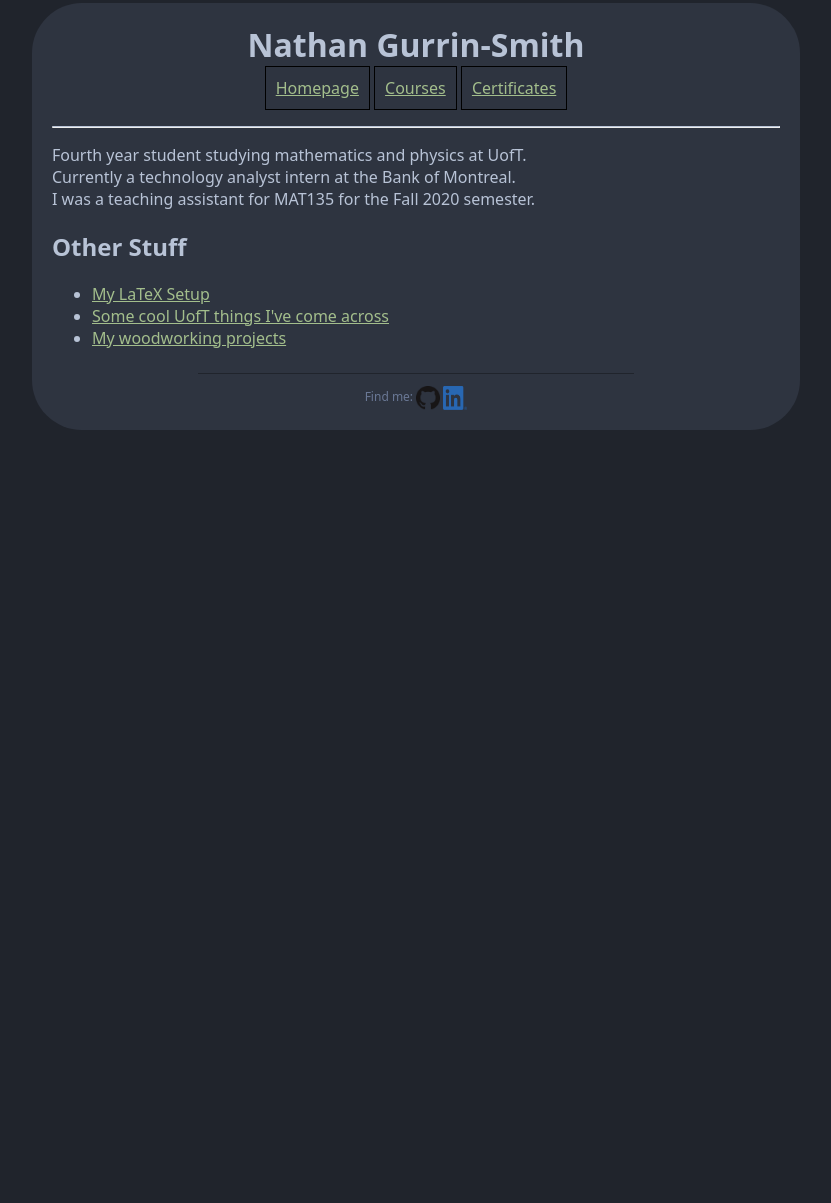
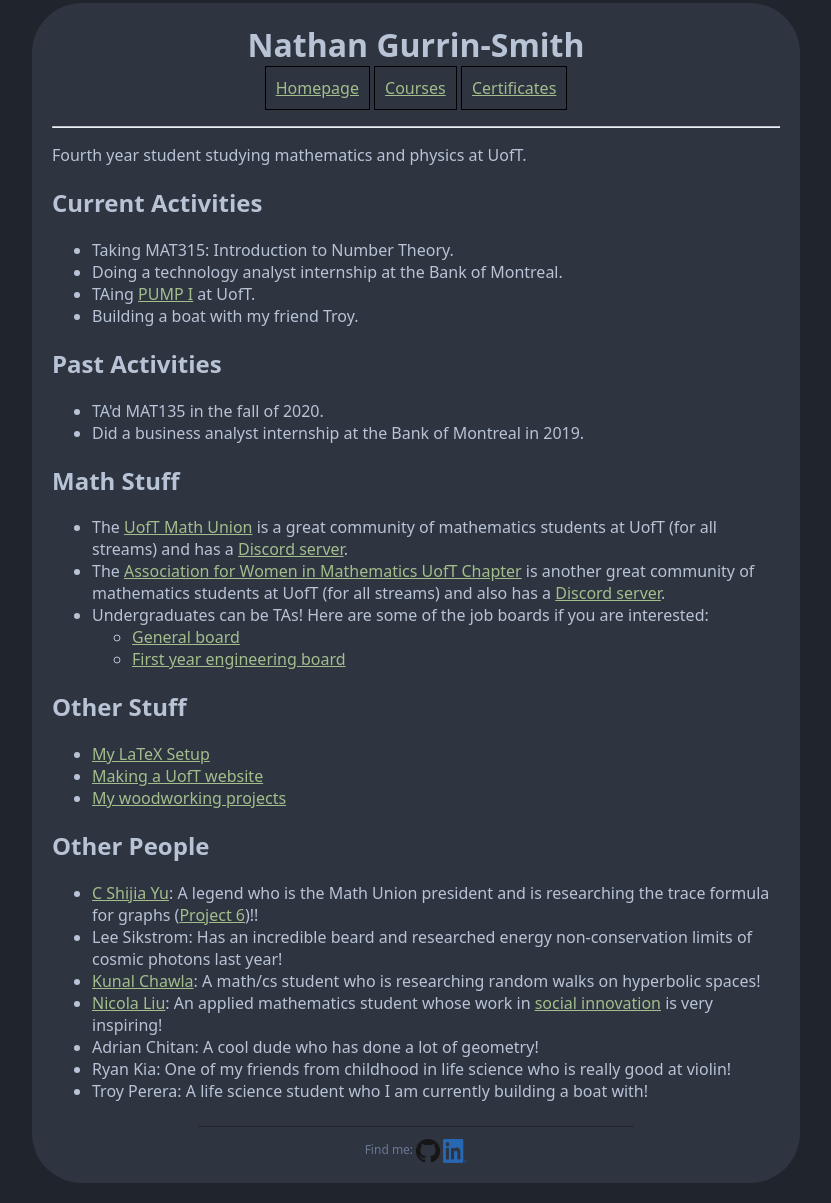
Before and after one commit to nathangs6/personal_website, a plain HTML site: page index.html in a window 1280 px wide. Shown: the part 17-1220 px from the top of the page, without its empty margins (224-1055 px from the left). Before the commit the page ends 800 px from the top, so only its background shows below. Drawn offline with Linux system fonts and the light colour scheme; files whose address does not match are found by name.

Commit message:
Added friends. Removed phy252. Added a bunch more index content.

```diff
--- a/index.html
+++ b/index.html
@@ -37,18 +37,54 @@
     <main>
         <p>
             Fourth year student studying mathematics and physics at UofT.
-            <br>
-            Currently a technology analyst intern at the Bank of Montreal.
-            <br>
-            I was a teaching assistant for MAT135 for the Fall 2020 semester.
         </p>
+				<h2>
+					Current Activities
+				</h2>
+				<ul>
+				  <li>Taking MAT315: Introduction to Number Theory.</li>
+					<li>Doing a technology analyst internship at the Bank of Montreal.</li>
+					<li>TAing <a href="https://www.math.toronto.edu/cms/undergraduate-program/current-students-ug/pump-courses-2/#About%20PUMP%20Level%201">PUMP I</a> at UofT.</li>
+					<li>Building a boat with my friend Troy.</li>
+				</ul>
+				<h2>
+				  Past Activities
+				</h2>
+				<ul>
+				  <li>TA'd MAT135 in the fall of 2020.</li>
+					<li>Did a business analyst internship at the Bank of Montreal in 2019.</li>
+				</ul>
+				<h2>
+					Math Stuff
+				</h2>
+				<ul>
+					<li>The <a href="https://mu.math.toronto.edu/home/">UofT Math Union</a> is a great community of mathematics students at UofT (for all streams) and has a <a href="https://discord.gg/4TVbbgjk28">Discord server</a>.</li>
+					<li>The <a href="https://uoftawm.wordpress.com/">Association for Women in Mathematics UofT Chapter</a> is another great community of mathematics students at UofT (for all streams) and also has a <a href="https://discord.gg/3Uwc4Ep">Discord server</a>.</li>
+					<li>Undergraduates can be TAs! Here are some of the job boards if you are interested:
+						<ul>
+						  <li><a href="http://unit1.hrandequity.utoronto.ca/">General board</a></li>
+							<li><a href="https://undergrad.engineering.utoronto.ca/first-year-office-2/first-year-office-current-job-postings/">First year engineering board</a></li>
+						</ul></li>
+				</ul>
 				<h2>
 						Other Stuff
 				</h2>
 				<ul>
 						<li><a href="other/latex.html">My LaTeX Setup</a></li>
-						<li><a href="other/university_things.html">Some cool UofT things I've come across</li>
+						<li><a href="other/make_a_website.html">Making a UofT website</li>
 						<li><a href="other/woodworking.html">My woodworking projects</a></li>
+				</ul>
+				<h2>
+					Other People
+				</h2>
+				<ul>
+					<li><a href="http://individual.utoronto.ca/csjyu/">C Shijia Yu</a>: A legend who is the Math Union president and is researching the trace formula for graphs (<a href="http://www.fields.utoronto.ca/activities/21-22/2021-FUSRP">Project 6</a>)!!</li>
+					<li>Lee Sikstrom: Has an incredible beard and researched energy non-conservation limits of cosmic photons last year!</li>
+					<li><a href="http://individual.utoronto.ca/kunalc/other.html">Kunal Chawla</a>: A math/cs student who is researching random walks on hyperbolic spaces!</li>
+					<li><a href="https://www.linkedin.com/in/nicola-liu/">Nicola Liu</a>: An applied mathematics student whose work in <a href="http://theagencyuoft.ca/contact-us/">social innovation</a> is very inspiring!</li>
+					<li>Adrian Chitan: A cool dude who has done a lot of geometry!</li>
+					<li>Ryan Kia: One of my friends from childhood in life science who is really good at violin!</li>
+					<li>Troy Perera: A life science student who I am currently building a boat with!</li>
 				</ul>
     </main>
 
```
Also changed, not shown: courses.html (+0 -1 lines), other/make_a_website.html (renamed from other/university_things.html, +5 -18 lines).
